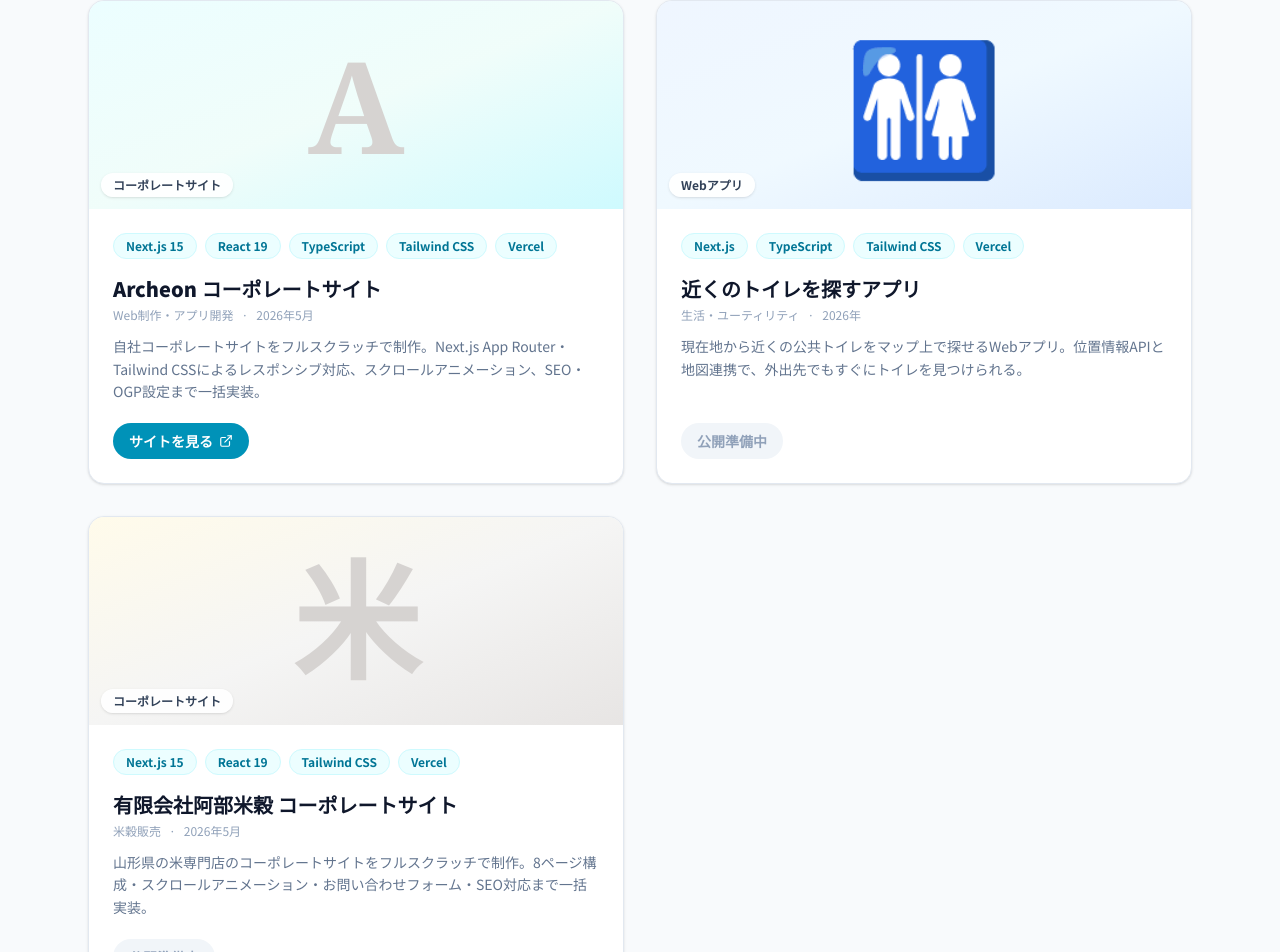
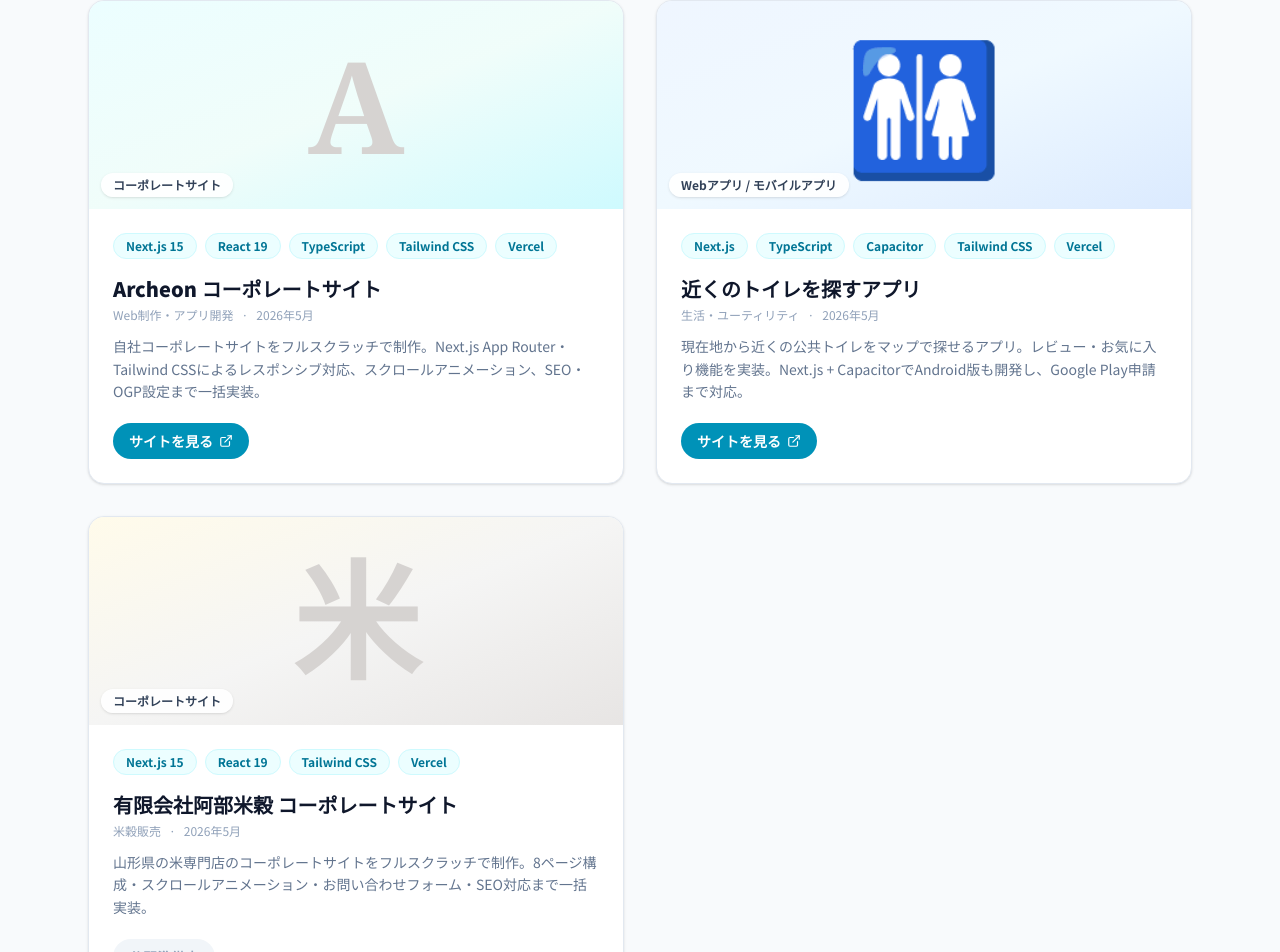
Before and after one commit to abe-jin/archeon, a Next.js app: page / in a window 1280 px wide. Shown: the part 2495-3447 px from the top of the page. Built offline with nearby package versions, Linux system fonts and the light colour scheme.

Commit message:
Add toilet-finder URL and accurate description to portfolio

```diff
--- a/src/components/PortfolioSection.tsx
+++ b/src/components/PortfolioSection.tsx
@@ -61,12 +61,12 @@ const portfolioItems: PortfolioItem[] = [
     id: "toilet-finder",
     title: "近くのトイレを探すアプリ",
     industry: "生活・ユーティリティ",
-    category: "Webアプリ",
+    category: "Webアプリ / モバイルアプリ",
     description:
-      "現在地から近くの公共トイレをマップ上で探せるWebアプリ。位置情報APIと地図連携で、外出先でもすぐにトイレを見つけられる。",
-    techStack: ["Next.js", "TypeScript", "Tailwind CSS", "Vercel"],
-    period: "2026年",
-    siteUrl: "",
+      "現在地から近くの公共トイレをマップで探せるアプリ。レビュー・お気に入り機能を実装。Next.js + CapacitorでAndroid版も開発し、Google Play申請まで対応。",
+    techStack: ["Next.js", "TypeScript", "Capacitor", "Tailwind CSS", "Vercel"],
+    period: "2026年5月",
+    siteUrl: "https://toilet-finder-git-main-abejin0515-gmailcoms-projects.vercel.app",
     thumbnail: "",
     placeholderText: "🚻",
     placeholderBg: "bg-gradient-to-br from-blue-50 via-sky-50 to-blue-100",
```
